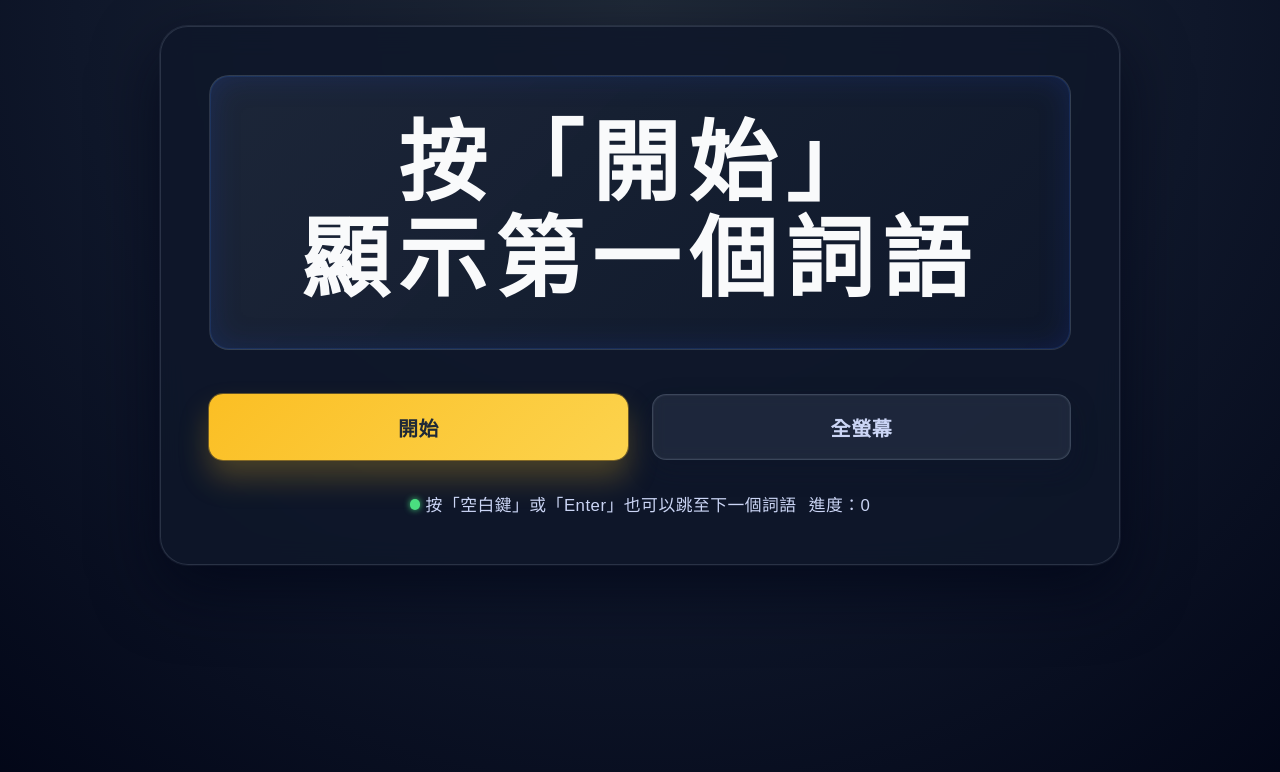
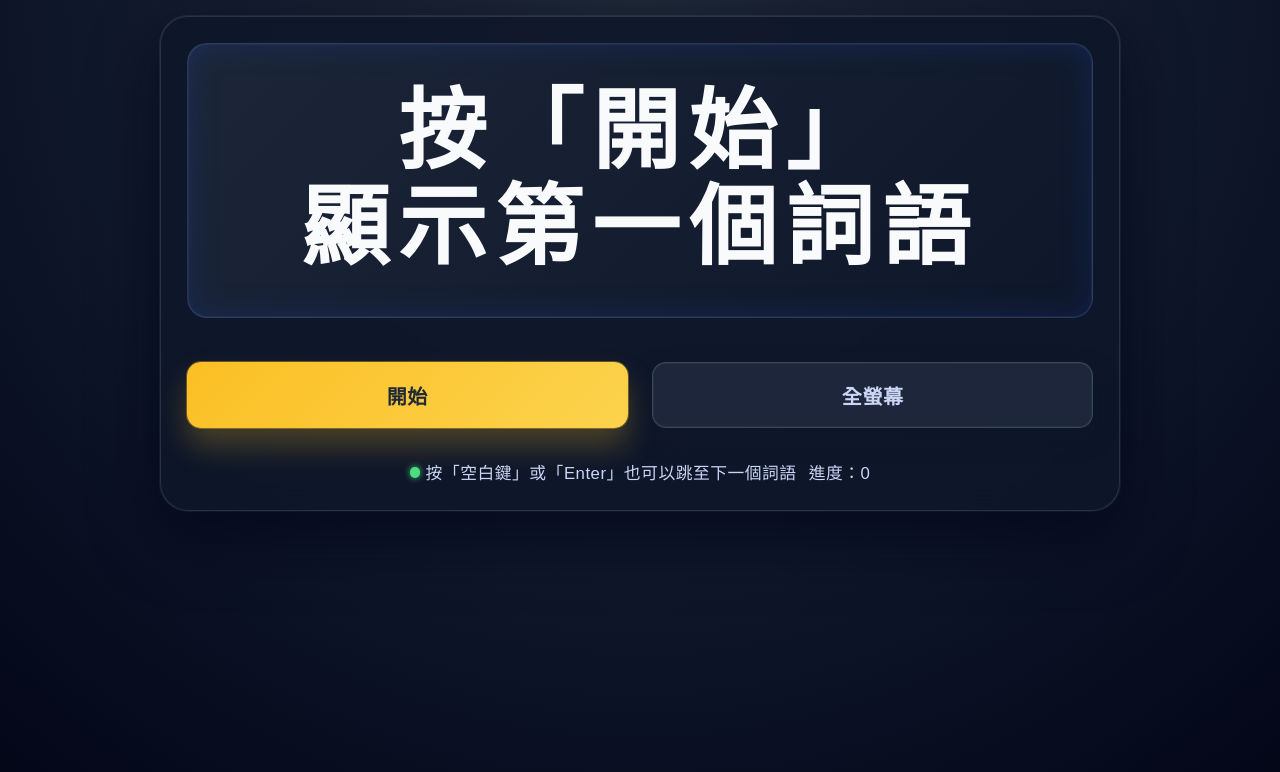
Before and after one commit to makzan/useful-tiny-tools, a plain HTML site: page big-tv.html in a window 1280 px wide. Drawn offline with Linux system fonts and the light colour scheme.

```diff
--- a/big-tv.html
+++ b/big-tv.html
@@ -30,7 +30,7 @@
       display: flex;
       align-items: flex-start;
       justify-content: center;
-      padding: clamp(1rem, 2vw, 2.5rem);
+      padding: clamp(1rem, 1vw, 2.5rem);
       font-family: "Noto Sans TC", "PingFang TC", "Microsoft JhengHei", sans-serif;
       background: var(--bg);
       color: var(--text-primary);
@@ -44,7 +44,7 @@
       box-shadow:
         0 25px 65px rgba(2, 6, 23, 0.7),
         0 0 0 1px rgba(148, 163, 184, 0.15);
-      padding: clamp(1.5rem, 4vw, 3rem);
+      padding: clamp(1.5rem, 2vw, 3rem);
       backdrop-filter: blur(14px);
     }
 
@@ -73,7 +73,7 @@
       box-shadow:
         inset 0 0 30px rgba(30, 64, 175, 0.25),
         inset 0 0 0 1px rgba(59, 130, 246, 0.15);
-      min-height: clamp(220px, 20vw, 360px);
+      min-height: clamp(60px, 10vw, 360px);
       display: flex;
       align-items: center;
       justify-content: center;
```
